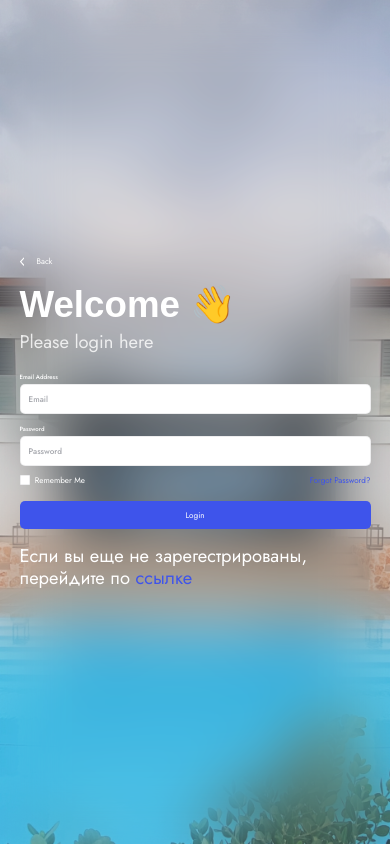
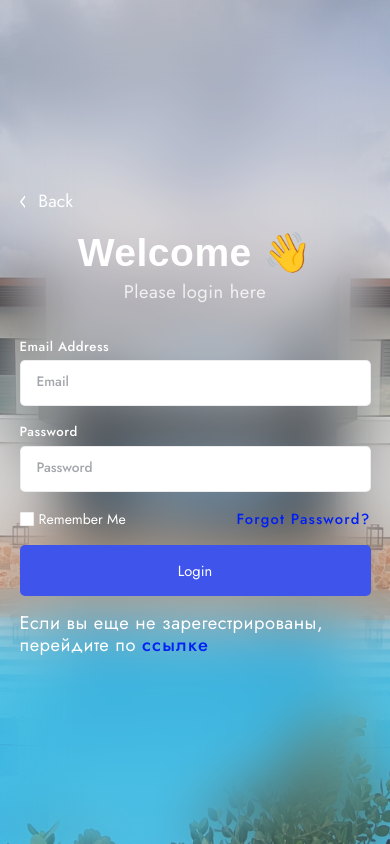
Before and after one commit to Nicola-devJs/bitway, a Next.js app: page /auth/login in a window 390 px wide. Built offline with nearby package versions, Linux system fonts and the light colour scheme; a web font is replaced by a local one.

Commit message:
realize adaptive for phone and editing remaining

```diff
--- a/src/common/UI/button/ButtonApp.tsx
+++ b/src/common/UI/button/ButtonApp.tsx
@@ -44,4 +44,11 @@ const StyledButton = styled.button<{ $fz: number; $pb: number; $w?: number }>`
     width: ${(props) => (props.$w ? transformAdaptiveSize(props.$w, theme.media.tablet) : "100%")};
     border-radius: 1.302vw;
   }
+
+  @media (max-width: ${theme.media.phone}px) {
+    font-size: ${(props) => transformAdaptiveSize(props.$fz, theme.media.phone)};
+    padding-block: ${(props) => transformAdaptiveSize(props.$pb, theme.media.phone)};
+    width: ${(props) => (props.$w ? transformAdaptiveSize(props.$w, theme.media.phone) : "100%")};
+    border-radius: 1.302vw;
+  }
 `;
--- a/src/common/UI/input/components/StyledInputApp.tsx
+++ b/src/common/UI/input/components/StyledInputApp.tsx
@@ -13,7 +13,7 @@ export const ContainerInput = styled.div`
     }
 
     @media (max-width: ${theme.media.tablet}px) {
-      margin-bottom: 0.651vw;
+      margin-bottom: 1.251vw;
     }
   }
 `;
@@ -48,11 +48,18 @@ export const StyledInput = styled.input<{ $error?: boolean; $size?: number; $wid
 
   @media (max-width: ${theme.media.tablet}px) {
     width: ${(props) => (props.$width ? transformAdaptiveSize(props.$width, theme.media.tablet) : "100%")};
-    padding: 2.083vw;
+    padding: 2.6vw;
     font-size: ${(props) =>
       props.$size
         ? transformAdaptiveSize(props.$size, theme.media.tablet)
         : transformAdaptiveSize(16, theme.media.tablet)};
     border-radius: 1.302vw;
   }
+
+  @media (max-width: ${theme.media.phone}px) {
+    padding: 4.083vw;
+    &::placeholder {
+    font-size: 3.5vw;
+  }
+  }
 `;
--- a/src/common/UI/input/components/StyledInputAppCheckbox.tsx
+++ b/src/common/UI/input/components/StyledInputAppCheckbox.tsx
@@ -51,6 +51,11 @@ export const StyledCheckbox = styled.span<{ $error: boolean }>`
       height: 1.563vw;
     }
   }
+
+  @media (max-width: ${theme.media.phone}px) {
+    width: 3.604vw;
+    height: 3.604vw;
+  }
 `;
 
 export const ContainerCheckbox = styled(TextApp)`
@@ -70,4 +75,16 @@ export const ContainerCheckbox = styled(TextApp)`
       }
     }
   }
+
+  @media (max-width: ${theme.media.tablet}px) {
+    span {
+    font-size: 2.344vw;
+    }
+  }
+
+  @media (max-width: ${theme.media.phone}px) {
+    span {
+    font-size: 3.6vw;
+    }
+  }
 `;
--- a/src/common/UI/link/LinkApp.tsx
+++ b/src/common/UI/link/LinkApp.tsx
@@ -32,6 +32,11 @@ const CustomLink = styled(Link)<{ $fz: number; $color: string; $isNotViewUnderli
   color: ${(props) => props.$color};
   font-weight: 400;
   position: relative;
+  /*  */
+  color: #001ff5;
+  font-weight: 500;
+  letter-spacing: 1.2px;
+  /*  */
 
   &::after {
     content: "";
@@ -54,6 +59,10 @@ const CustomLink = styled(Link)<{ $fz: number; $color: string; $isNotViewUnderli
   }
 
   @media (max-width: ${theme.media.tablet}px) {
-    font-size: ${(props) => transformAdaptiveSize(props.$fz, theme.media.tablet)};
+    font-size: ${(props) => transformAdaptiveSize(props.$fz, theme.media.tablet, 130)};
+  }
+
+  @media (max-width: ${theme.media.phone}px) {
+    font-size: ${(props) => transformAdaptiveSize(props.$fz, theme.media.phone)};
   }
 `;
--- a/src/common/componentsPage/AuthContent/index.tsx
+++ b/src/common/componentsPage/AuthContent/index.tsx
@@ -56,6 +56,7 @@ const GoBack = styled.div`
 
   @media (max-width: ${theme.media.desktop}px) {
     margin-bottom: 2.502vw;
+    font-size: 1.8vw;
     color: ${theme.colors.white};
     &:before {
       background-image: url(${goBackIconWhite.src});
@@ -66,10 +67,19 @@ const GoBack = styled.div`
 
   @media (max-width: ${theme.media.tablet}px) {
     margin-bottom: 3.906vw;
+    font-size: 3.3vw;
     &:before {
-      width: 1.042vw;
-      height: 2.214vw;
+      width: 1.742vw;
+      height: 2.514vw;
     }
+  }
+
+  @media (max-width: ${theme.media.phone}px) {
+    font-size: 4.529vw;
+    &:before {
+    width: 1.5vw;
+    height: 3.214vw;
+  }
   }
 `;
 
@@ -108,12 +118,16 @@ const HeaderBlock = styled.div`
   }
 
   @media (max-width: ${theme.media.phone}px) {
+    margin-bottom: 8.083vw;
+
     h5 {
-      font-size: 9.412vw;
+      font-size: 10vw;
+      text-align: center;
     }
 
     p {
       font-size: 4.706vw;
+      text-align: center;
     }
   }
 `;
@@ -157,4 +171,18 @@ const ContentWrappper = styled.div`
       }
     }
   }
+
+  @media (max-width: ${theme.media.phone}px) {
+    form > * {
+      &:nth-child(2) {
+        margin-top: 4.083vw;
+      }
+      &:nth-child(3) {
+        margin-top: 4.083vw;
+      }
+      &:last-child {
+        margin-top: 3.906vw;
+      }
+    }
+  }
 `;
--- a/src/common/helpers/adaptiveSize.ts
+++ b/src/common/helpers/adaptiveSize.ts
@@ -1,2 +1,5 @@
-export const transformAdaptiveSize = (size: number, viewportWidth: number = 1440): string =>
-  `${Number((size / viewportWidth) * 100).toFixed(3)}vw`;
+// export const transformAdaptiveSize = (size: number, viewportWidth: number = 1440): string =>
+//   `${Number((size / viewportWidth) * 100).toFixed(3)}vw`;
+
+export const transformAdaptiveSize = (size: number, viewportWidth: number = 1440, sizeIncrease: number = 100): string =>
+  `${Number((size / viewportWidth) * sizeIncrease).toFixed(3)}vw`;
--- a/src/common/styledComponents/Text.tsx
+++ b/src/common/styledComponents/Text.tsx
@@ -49,11 +49,17 @@ const StyledText = styled.p<{ $s: number; $c: string; $fw?: number }>`
   font-size: ${(props) => transformAdaptiveSize(props.$s)};
 
   @media (max-width: ${theme.media.desktop}px) {
-    font-size: ${(props) => transformAdaptiveSize(props.$s, theme.media.desktop)};
+    font-size: ${(props) => transformAdaptiveSize(props.$s, theme.media.desktop, 120)};
+    letter-spacing: 0.5px;
   }
 
   @media (max-width: ${theme.media.tablet}px) {
-    font-size: ${(props) => transformAdaptiveSize(props.$s, theme.media.tablet)};
+    font-size: ${(props) => transformAdaptiveSize(props.$s, theme.media.tablet, 135)};
+    letter-spacing: 0.5px;
+  }
+
+  @media (max-width: ${theme.media.phone}px) {
+    font-size: ${(props) => transformAdaptiveSize(props.$s, theme.media.phone, 120)};
   }
 `;
 
```
